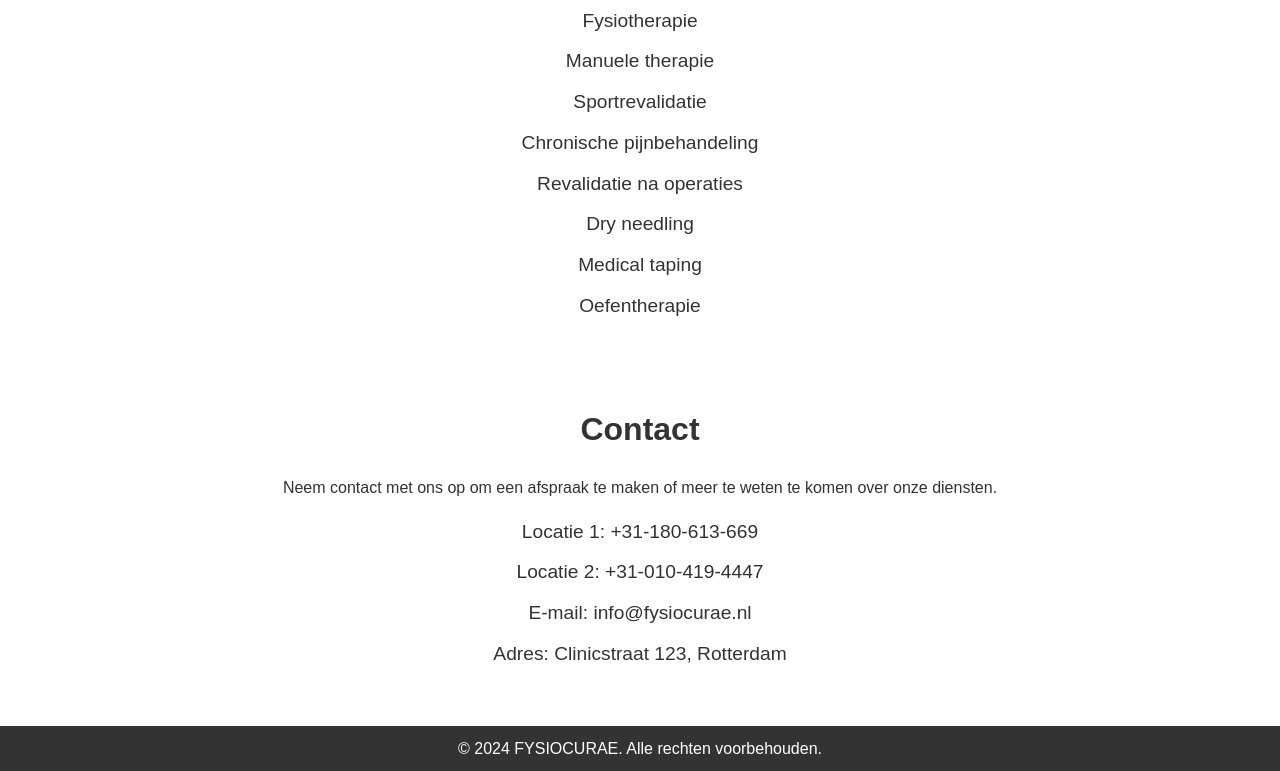
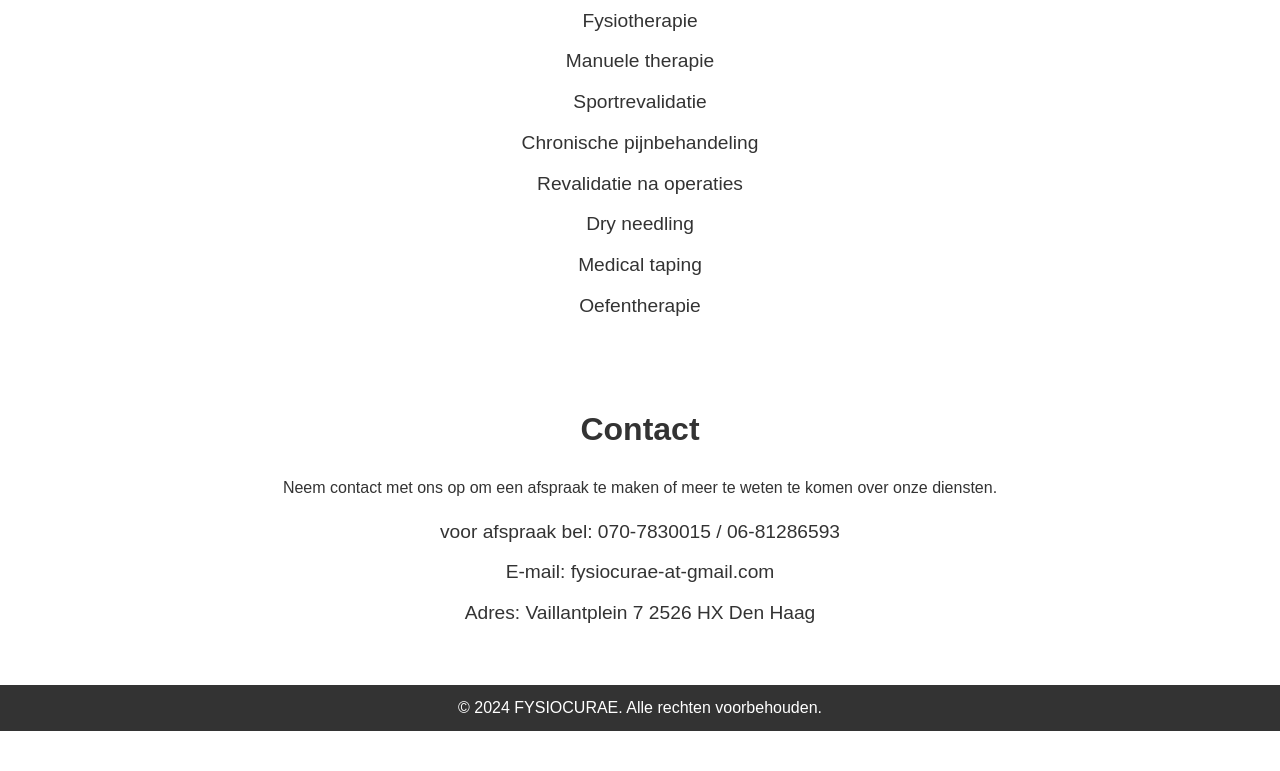
Before and after one commit to ocopuroglu/fysiocurae-website, a plain HTML site: page index.html in a window 1280 px wide. Shown: the part 652-1423 px from the top of the page. After the commit the page ends 1383 px from the top, so only its background shows below. Drawn offline with Linux system fonts and the light colour scheme.

Commit message:
Update index.html

```diff
--- a/index.html
+++ b/index.html
@@ -57,10 +57,10 @@
             <h2>Contact</h2>
             <p>Neem contact met ons op om een afspraak te maken of meer te weten te komen over onze diensten.</p>
             <ul>
-                <li>Locatie 1: +31-180-613-669</li>
-                <li>Locatie 2: +31-010-419-4447</li>
-                <li>E-mail: info@fysiocurae.nl</li>
-                <li>Adres: Clinicstraat 123, Rotterdam</li>
+                <li>voor afspraak bel: 070-7830015 / 06-81286593</li>
+                <li></li>
+                <li>E-mail: fysiocurae-at-gmail.com</li>
+                <li>Adres: Vaillantplein 7 2526 HX Den Haag</li>
             </ul>
         </div>
     </section>
```
